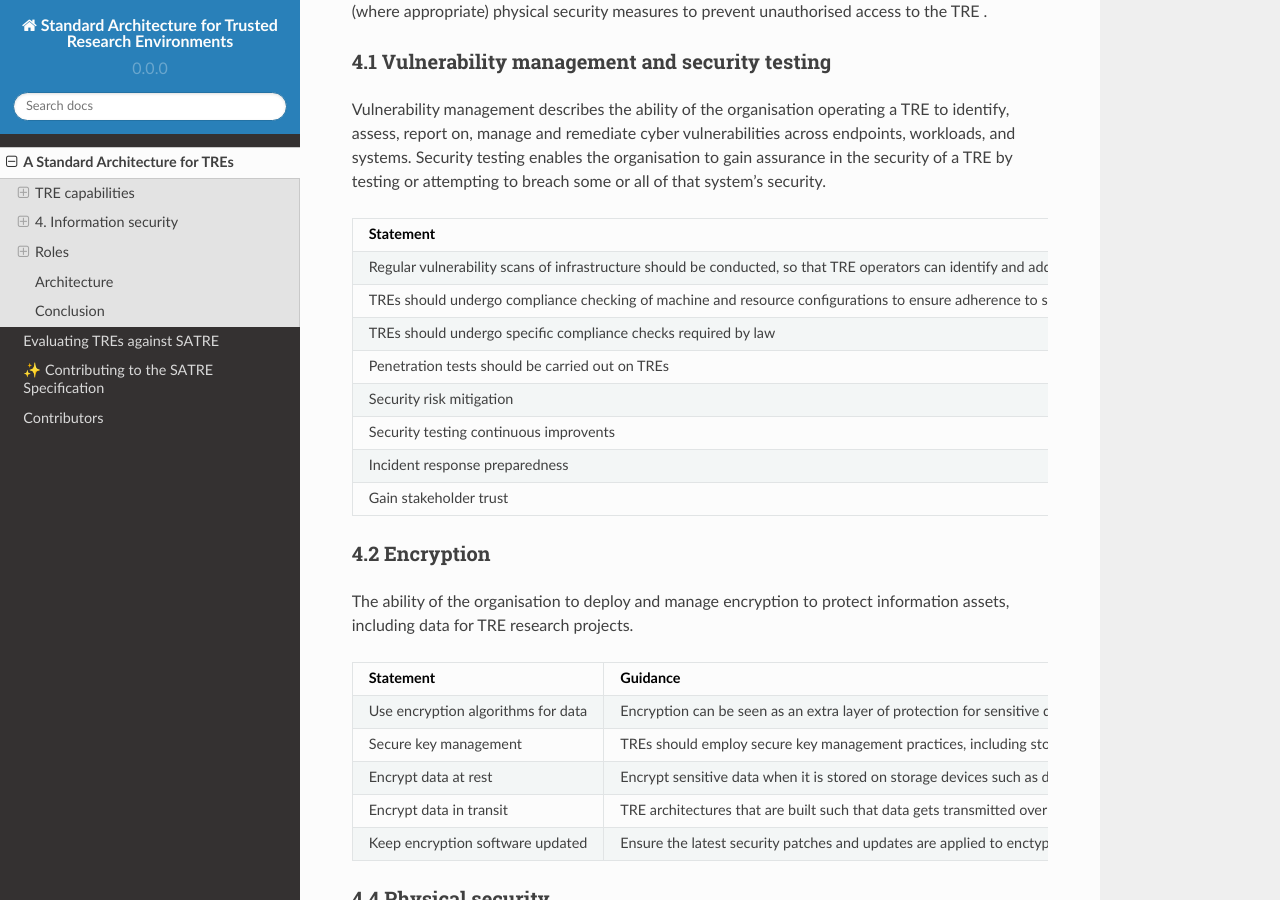
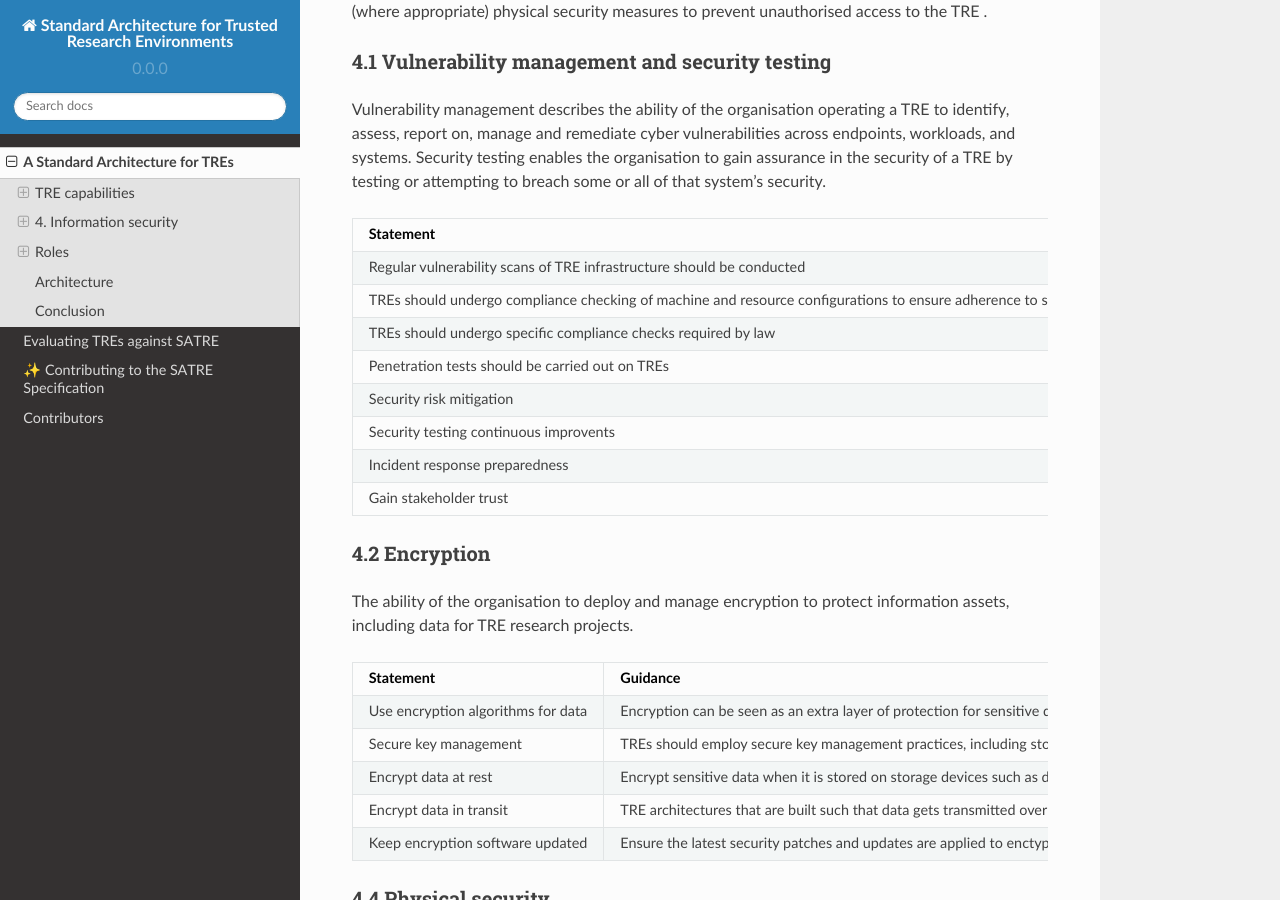
Before and after one commit to sa-tre/satre-specification, a Sphinx documentation site: the page built from docs/source/standard.md, in a window 1280 px wide and 900 px high, scrolled down 2438 px. Built offline with Sphinx 7.4.7 and the Read the Docs theme 2.0.0, drawn with Linux system fonts in a browser that asks for light colours.

Commit message:
tidy Regular vulnerability scans

```diff
--- a/docs/source/standard.md
+++ b/docs/source/standard.md
@@ -107,7 +107,7 @@ Vulnerability management describes the ability of the organisation operating a T
 
 | Statement | Guidance |
 | --------- | -------- |
-| Regular vulnerability scans of infrastructure should be conducted, so that TRE operators can identify and address weaknesses that may have been introduced during the TRE's operational lifetime | Ensuring that scans are done on a regular basis can enable proactive mitigation measures to be implemented promptly. One way this can be achived is by ensuring that all machines (whether physical or virtual/cloud-based) are set to check for operating system updates on a regular basis, and install any security patches pushed by the developers of those operating systems.
+| Regular vulnerability scans of TRE infrastructure should be conducted | Ensuring that scans are done on a regular basis can enable TRE operators can identify and address weaknesses that may have been introduced during the TRE's operational lifetime. One way this can be achived is by ensuring that all machines (whether physical or virtual/cloud-based) are set to check for operating system updates on a regular basis, and install any security patches pushed by the developers of those operating systems.
 | TREs should undergo compliance checking of machine and resource configurations to ensure adherence to security standards and best practices | Adhering to the highest level of security standards suggested by the IT department of the TRE operators organisation will reduce the risk of security breaches and data leakage. This should be done in advance of any sensitive data being uploaded to the environment. |
 | TREs should undergo specific compliance checks required by law | Many industry regulations and standards require organisations to perform security testing to ensure compliance, for example GDPR. By conducting these tests, organisations can demonstrate due diligence avoid.
 | Penetration tests should be carried out on TREs | By intentionally testing or attempting to breach the system's security, organisations can proactively discover and address potential vulnerabilities before they are exploited maliciously.|
```
